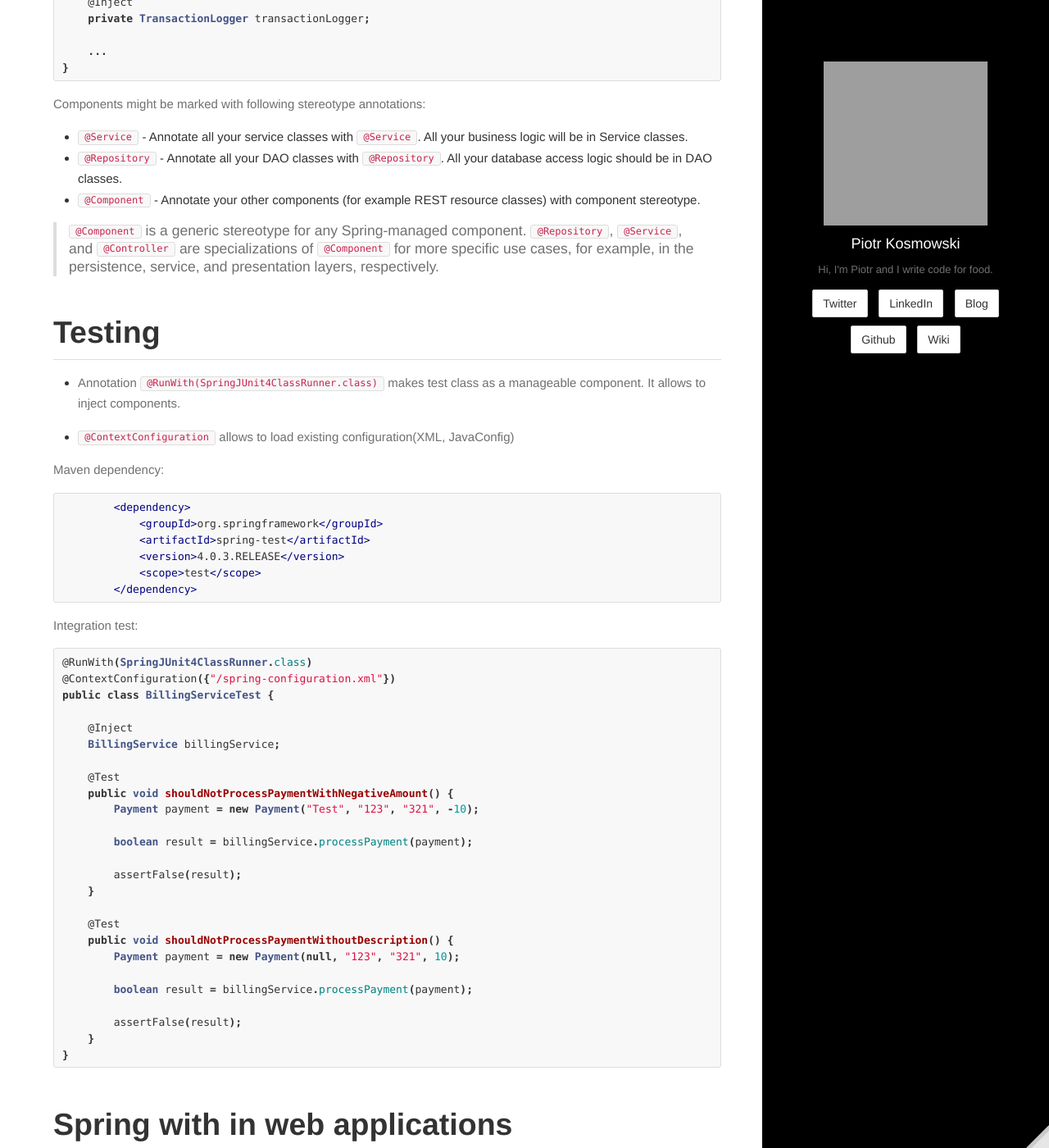
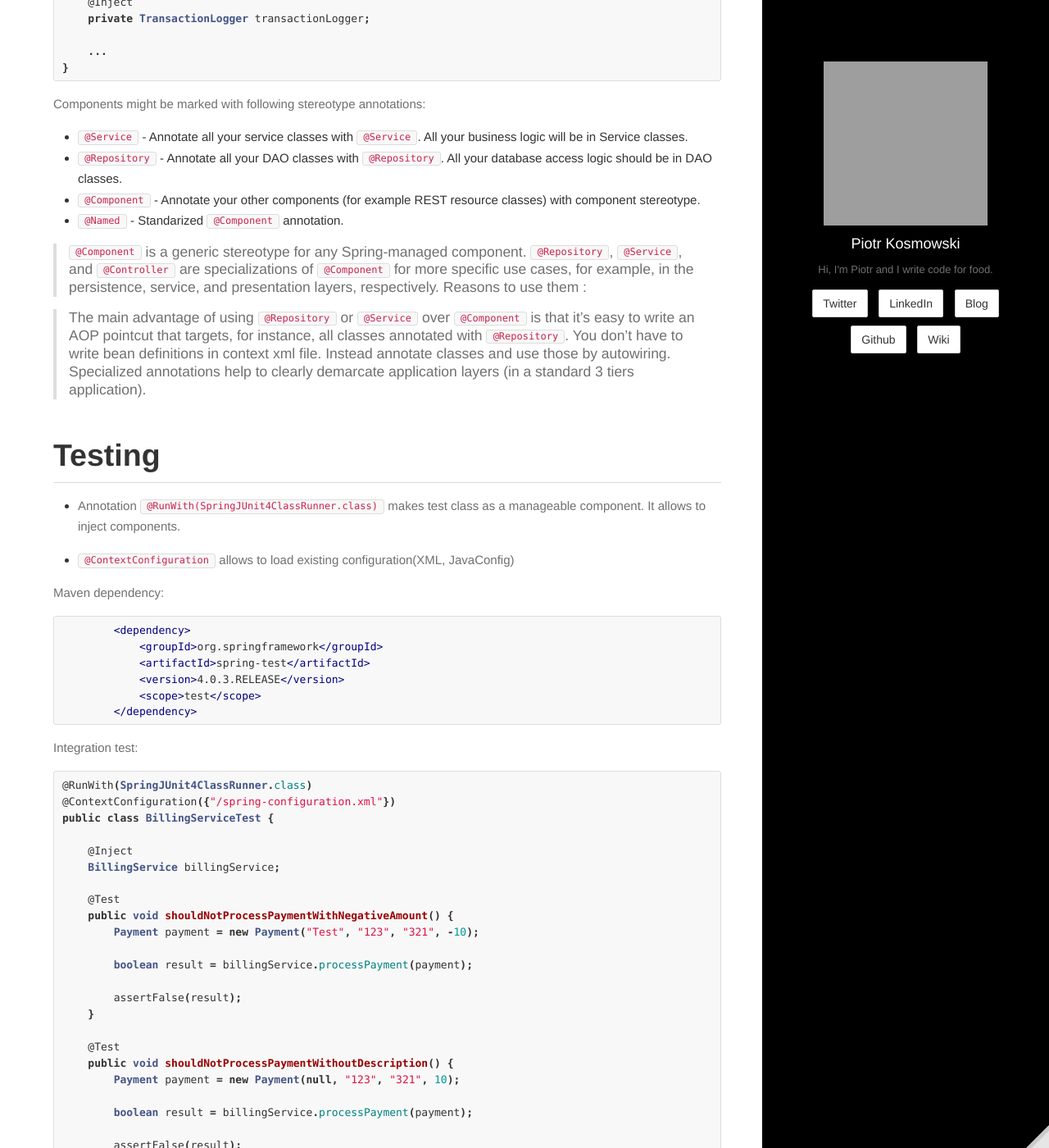
Before and after one commit to kospiotr/kospiotr.github.io, a Jekyll site: the page built from wiki/spring-framework.md, in a window 1280 px wide and 1400 px high, scrolled down 24959 px. Shown: the whole window at 82% size. Built offline with Jekyll 4.4.1, drawn with Linux system fonts in a browser that asks for light colours; nearby versions of some CDN libraries; library files that are not in the unit come from our copies; Markdown is read by kramdown in place of the engine named in the settings; grey boxes are pictures that could not be loaded.

Commit message:
Update wiki

````diff
--- a/wiki/spring-framework.md
+++ b/wiki/spring-framework.md
@@ -1212,8 +1212,14 @@ Components might be marked with following stereotype annotations:
 * `@Service` - Annotate all your service classes with `@Service`. All your business logic will be in Service classes.
 * `@Repository` - Annotate all your DAO classes with `@Repository`. All your database access logic should be in DAO classes.
 * `@Component` - Annotate your other components (for example REST resource classes) with component stereotype.
+* `@Named` - Standarized `@Component` annotation.
 
 > `@Component` is a generic stereotype for any Spring-managed component. `@Repository`, `@Service`, and `@Controller` are specializations of `@Component` for more specific use cases, for example, in the persistence, service, and presentation layers, respectively.
+Reasons to use them :
+
+> The main advantage of using `@Repository` or `@Service` over `@Component` is that it's easy to write an AOP pointcut that targets, for instance, all classes annotated with `@Repository`.
+> You don't have to write bean definitions in context xml file. Instead annotate classes and use those by autowiring.
+> Specialized annotations help to clearly demarcate application layers (in a standard 3 tiers application).
 
 #Testing
 
@@ -1262,9 +1268,6 @@ public class BillingServiceTest {
 }
 ```
 
-
-#Spring with in web applications
-
 #References
 * Spring documentation
 * Koushik
````
